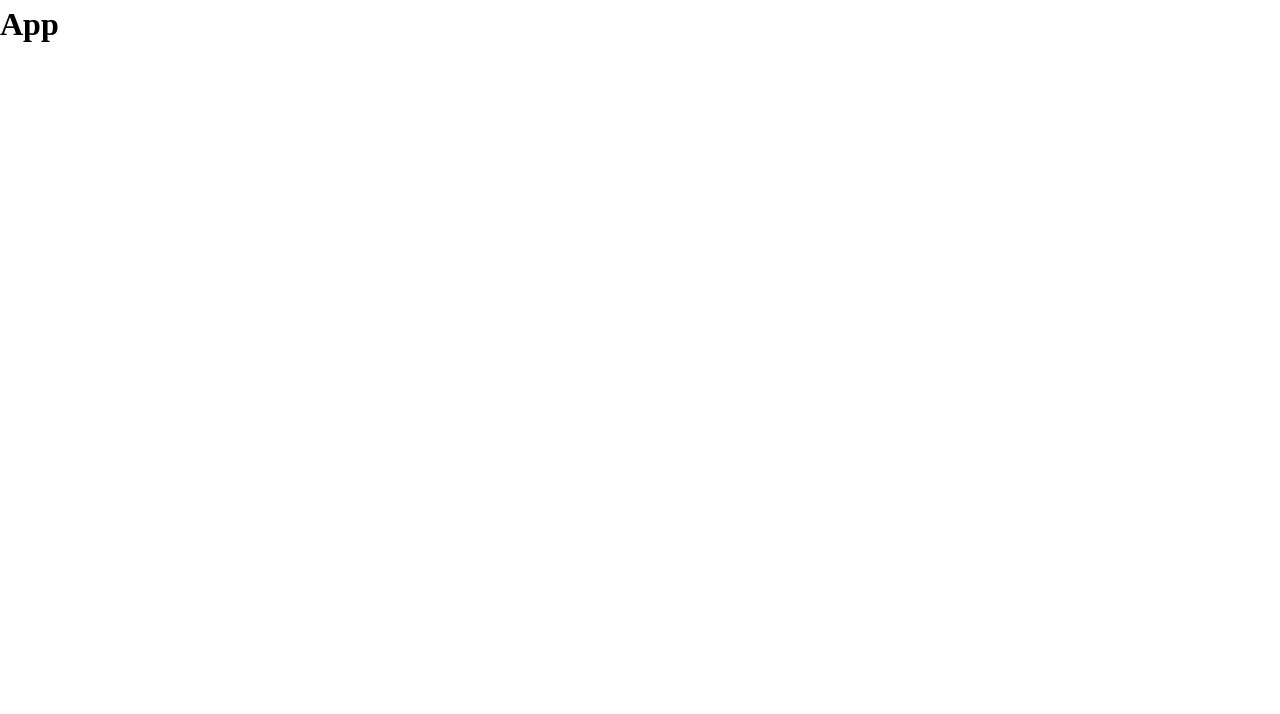
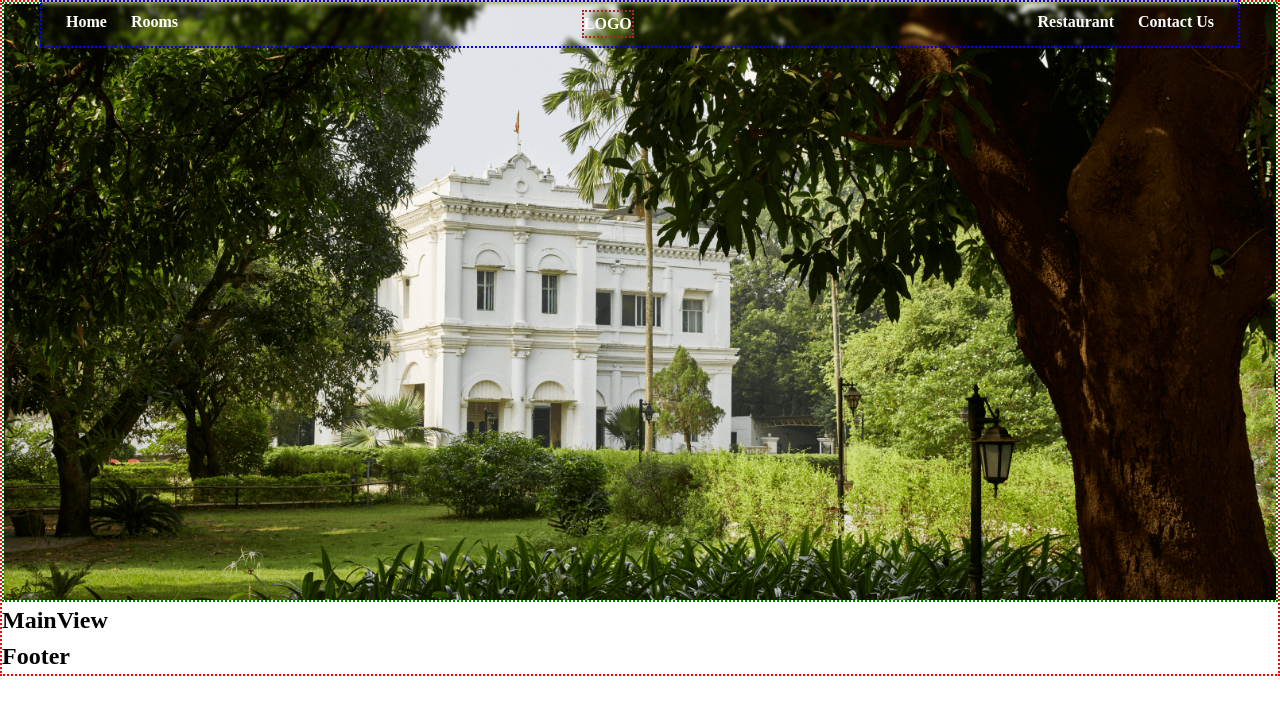
Before and after one commit to ayechico21/natures-lap, a React (Vite) app: page / in a window 1280 px wide. Shown: the top 714 px of the page. Built offline with nearby package versions, Linux system fonts and the light colour scheme.

Commit message:
added: Header

```diff
--- a/package.json
+++ b/package.json
@@ -11,7 +11,8 @@
   },
   "dependencies": {
     "react": "^18.3.1",
-    "react-dom": "^18.3.1"
+    "react-dom": "^18.3.1",
+    "styled-components": "^6.1.12"
   },
   "devDependencies": {
     "@types/react": "^18.3.3",
--- a/src/App.jsx
+++ b/src/App.jsx
@@ -1,9 +1,20 @@
+import styled from "styled-components";
+import Footer from "./components/Footer";
+import Header from "./components/Header";
+import MainView from "./components/MainView";
+
 function App() {
   return (
-    <>
-      <h1>App</h1>
-    </>
+    <Wrapper>
+      <Header />
+      <MainView />
+      <Footer />
+    </Wrapper>
   );
 }
 
+const Wrapper = styled.div`
+  border: 2px dotted red;
+`;
+
 export default App;
--- /dev/null
+++ b/src/components/Footer.jsx
@@ -0,0 +1,11 @@
+import React from "react";
+
+function Footer() {
+  return (
+    <>
+      <h2>Footer</h2>
+    </>
+  );
+}
+
+export default Footer;
--- /dev/null
+++ b/src/components/Header.jsx
@@ -0,0 +1,50 @@
+import React from "react";
+import styled from "styled-components";
+
+function Header() {
+  const url = new URL("/mainBg.png", import.meta.url).href;
+  console.log(url);
+  return (
+    <Wrapper>
+      <img src={url} alt="" />
+      <List>
+        <ListItem>Home</ListItem>
+        <ListItem>Rooms</ListItem>
+        <LogoListItem>LOGO</LogoListItem>
+        <ListItem>Restaurant</ListItem>
+        <ListItem>Contact Us</ListItem>
+      </List>
+    </Wrapper>
+  );
+}
+
+const Wrapper = styled.header`
+  border: 2px dotted green;
+`;
+
+const List = styled.ul`
+  border: 2px dotted blue;
+  list-style: none;
+  display: flex;
+  gap: 24px;
+  padding: 8px 24px;
+  position: absolute;
+  top: 0;
+  left: 50%;
+  transform: translateX(-50%);
+  width: 100%;
+  max-width: 1200px;
+  color: white;
+  backdrop-filter: blur(2px);
+`;
+
+const ListItem = styled.li`
+  font-weight: 600;
+`;
+
+const LogoListItem = styled(ListItem)`
+  border: 2px dotted brown;
+  margin: 0 auto;
+`;
+
+export default Header;
--- /dev/null
+++ b/src/components/MainView.jsx
@@ -0,0 +1,11 @@
+import React from "react";
+
+function MainView() {
+  return (
+    <>
+      <h2>MainView</h2>
+    </>
+  );
+}
+
+export default MainView;
--- a/src/index.css
+++ b/src/index.css
@@ -41,3 +41,8 @@ h6 {
 #__next {
   isolation: isolate;
 }
+
+html,body{
+  height: 100%;
+  margin: 0;
+}
```
Also changed, not shown: public/mainBg.png (added), 1 other file (tests, documents, lock files or other folders).
